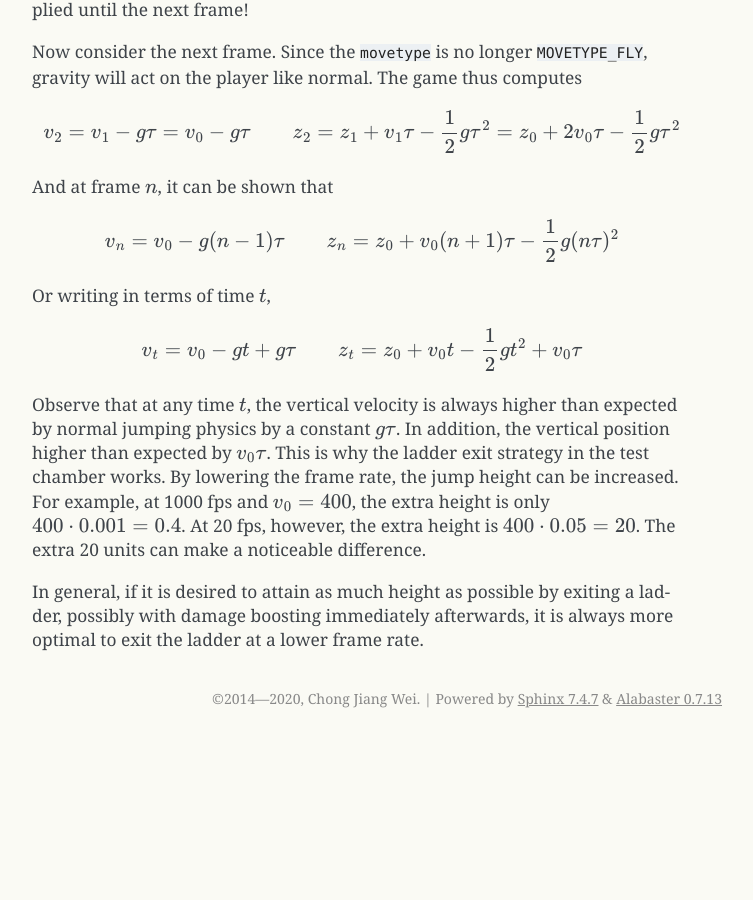
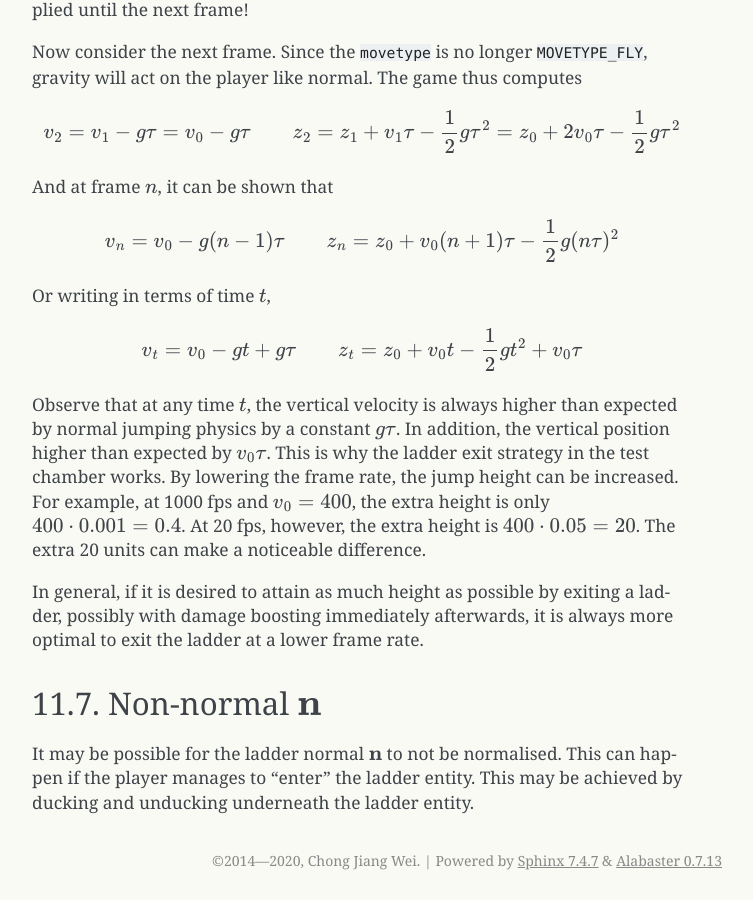
Before and after one commit to Matherunner/hldoc, a Sphinx documentation site: the page built from source/ladder.rst, in a window 1280 px wide and 900 px high, scrolled down 9273 px. Shown: the whole window, without its empty margins (388-1141 px from the left). Built offline with Sphinx 7.4.7, drawn with Linux system fonts in a browser that asks for light colours; formulas are drawn with MathJax 3; before the commit the page ends 10011 px from its top, so only the background shows below that; some of the changed text lies outside the part shown.

Commit message:
Add non-normalised ladder n

```diff
--- a/source/ladder.rst
+++ b/source/ladder.rst
@@ -430,3 +430,8 @@ noticeable difference.
 In general, if it is desired to attain as much height as possible by exiting a
 ladder, possibly with damage boosting immediately afterwards, it is always more
 optimal to exit the ladder at a lower frame rate.
+
+Non-normal :math:`\mathbf{n}`
+~~~~~~~~~~~~~~~~~~~~~~~~~~~~~
+
+It may be possible for the ladder normal :math:`\mathbf{n}` to not be normalised. This can happen if the player manages to "enter" the ladder entity. This may be achieved by ducking and unducking underneath the ladder entity.
```
